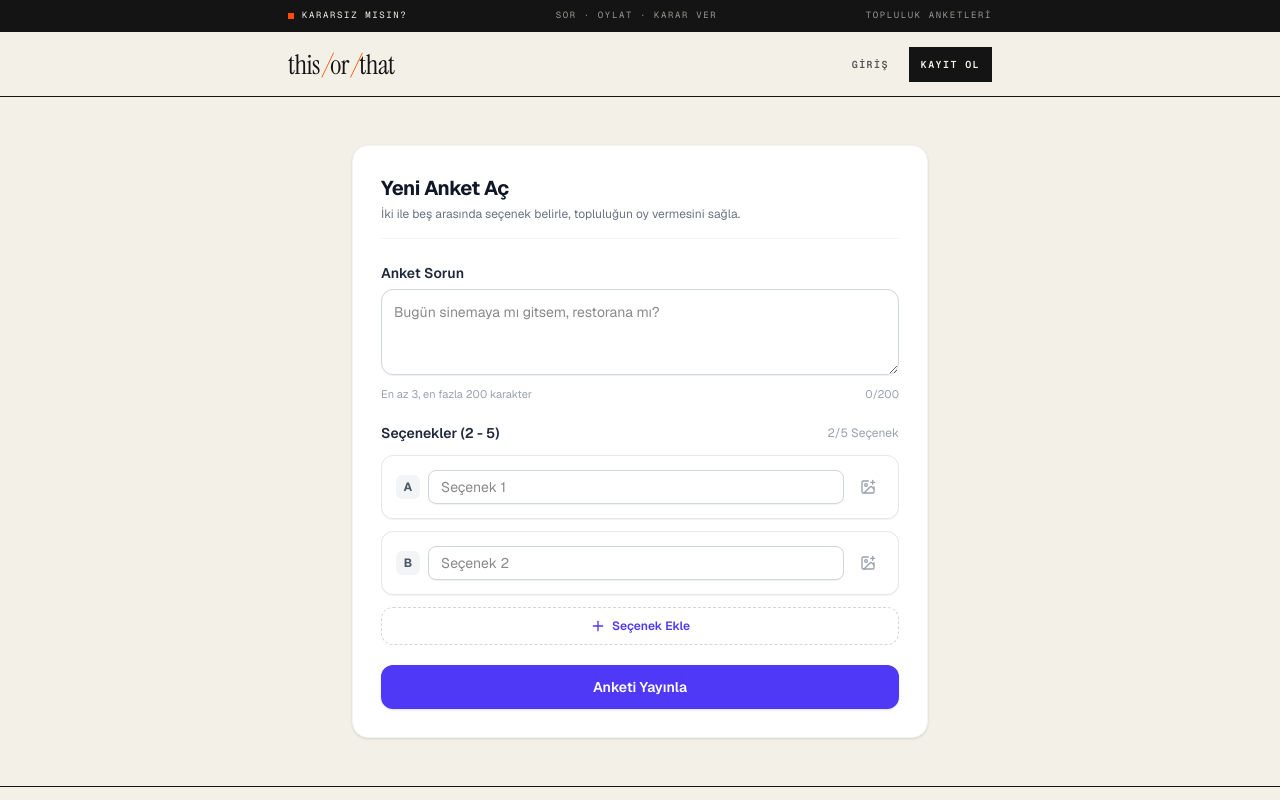
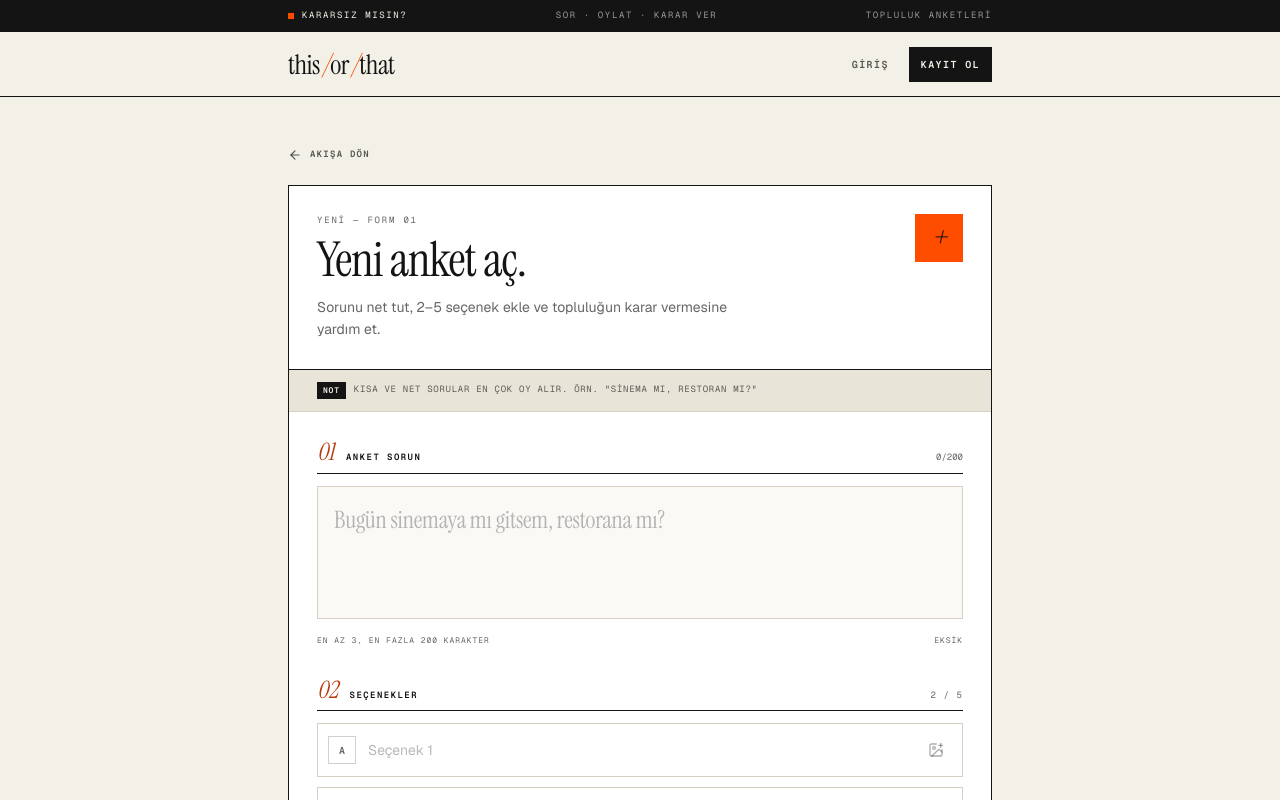
Before and after one commit to osmankalkan/ToT, a Next.js app: page /create in a window 1280 px wide. Shown: the top 800 px of the page. Built offline with nearby package versions, Linux system fonts and the light colour scheme; no server answers.

Commit message:
feat(create): restyle poll form and system pages

```diff
--- a/src/app/create/page.tsx
+++ b/src/app/create/page.tsx
@@ -1,22 +1,60 @@
 import type { Metadata } from "next";
+import Link from "next/link";
+import { ArrowLeft } from "lucide-react";
 import { PollForm } from "@/components/PollForm";
 
 export const metadata: Metadata = {
-  title: "Yeni Anket Oluştur | ThisOrThat",
+  title: "Yeni Anket Oluştur",
   description: "Kararsız kaldığın konuda bir soru ve seçenekler paylaş, oy topla.",
 };
 
 export default function CreatePollPage() {
   return (
-    <div className="mx-auto w-full max-w-xl rounded-2xl border border-gray-100 bg-white p-5 sm:p-7 shadow-sm">
-      <div className="mb-6 border-b border-gray-100 pb-4">
-        <h1 className="text-xl font-bold tracking-tight text-gray-900">Yeni Anket Aç</h1>
-        <p className="mt-1 text-xs text-gray-500">
-          İki ile beş arasında seçenek belirle, topluluğun oy vermesini sağla.
-        </p>
+    <div className="mx-auto w-full max-w-3xl">
+      <Link
+        href="/"
+        className="inline-flex items-center gap-2 font-mono text-[9px] font-semibold uppercase tracking-[0.14em] text-ink/70 transition-colors hover:text-ink focus-visible:outline focus-visible:outline-2 focus-visible:outline-offset-4 focus-visible:outline-ink"
+      >
+        <ArrowLeft className="h-3.5 w-3.5" />
+        Akışa dön
+      </Link>
+
+      <div className="mt-4 border border-ink bg-white">
+        <header className="relative flex items-start justify-between gap-4 border-b border-ink p-5 sm:p-7">
+          <div>
+            <p className="font-mono text-[9px] uppercase tracking-[0.2em] text-ink/65">
+              Yeni — Form 01
+            </p>
+            <h1 className="mt-2 font-serif text-4xl leading-none tracking-[-0.02em] text-ink sm:text-5xl">
+              Yeni anket aç.
+            </h1>
+            <p className="mt-3 max-w-md text-sm leading-relaxed text-ink/65">
+              Sorunu net tut, 2–5 seçenek ekle ve topluluğun karar vermesine
+              yardım et.
+            </p>
+          </div>
+          <span
+            aria-hidden
+            className="hidden h-12 w-12 shrink-0 items-center justify-center bg-signal font-serif text-3xl italic leading-none text-ink sm:flex"
+          >
+            +
+          </span>
+        </header>
+
+        <div className="border-b border-line bg-smoke px-5 py-3 sm:px-7">
+          <p className="flex items-start gap-2 font-mono text-[9px] uppercase leading-relaxed tracking-[0.08em] text-ink/65">
+            <span className="shrink-0 bg-ink px-1.5 py-0.5 text-[8px] font-semibold tracking-[0.1em] text-paper">
+              Not
+            </span>
+            Kısa ve net sorular en çok oy alır. Örn. &quot;Sinema mı, restoran
+            mı?&quot;
+          </p>
+        </div>
+
+        <div className="p-5 sm:p-7">
+          <PollForm />
+        </div>
       </div>
-
-      <PollForm />
     </div>
   );
 }
--- a/src/app/not-found.tsx
+++ b/src/app/not-found.tsx
@@ -1,22 +1,47 @@
 import Link from "next/link";
-import { HelpCircle } from "lucide-react";
+import { ArrowUpRight, Home } from "lucide-react";
 
 export default function NotFound() {
   return (
-    <div className="flex flex-col items-center justify-center rounded-2xl border border-gray-100 bg-white p-12 text-center shadow-sm">
-      <div className="flex h-14 w-14 items-center justify-center rounded-full bg-indigo-50 text-indigo-600">
-        <HelpCircle className="h-7 w-7" />
+    <div className="mx-auto w-full max-w-2xl">
+      <div className="border border-ink bg-white">
+        <div className="flex items-center justify-between border-b border-ink px-5 py-3">
+          <p className="font-mono text-[9px] uppercase tracking-[0.2em] text-ink/65">
+            Kayıt bulunamadı
+          </p>
+          <span className="h-2 w-2 bg-signal" />
+        </div>
+
+        <div className="p-6 sm:p-10">
+          <p className="font-serif text-[92px] leading-none tracking-[-0.05em] text-ink sm:text-[112px]">
+            404<span className="text-signal">.</span>
+          </p>
+
+          <h1 className="mt-4 font-serif text-3xl leading-tight tracking-[-0.01em] text-ink">
+            Sayfa bulunamadı.
+          </h1>
+          <p className="mt-3 max-w-md text-sm leading-relaxed text-ink/65">
+            Aradığın anket veya sayfa silinmiş ya da hiç var olmamış olabilir.
+          </p>
+
+          <div className="mt-7 flex flex-col gap-2.5 sm:flex-row">
+            <Link
+              href="/"
+              className="inline-flex items-center justify-center gap-2 bg-ink px-5 py-3 font-mono text-[9px] font-semibold uppercase tracking-[0.14em] text-paper transition-colors hover:bg-signal hover:text-ink focus-visible:outline focus-visible:outline-2 focus-visible:outline-offset-2 focus-visible:outline-ink"
+            >
+              <Home className="h-3.5 w-3.5" />
+              Ana sayfa
+            </Link>
+            <Link
+              href="/create"
+              className="inline-flex items-center justify-center gap-2 border border-ink px-5 py-3 font-mono text-[9px] font-semibold uppercase tracking-[0.14em] text-ink transition-colors hover:bg-smoke focus-visible:outline focus-visible:outline-2 focus-visible:outline-offset-2 focus-visible:outline-ink"
+            >
+              Anket aç
+              <ArrowUpRight className="h-3.5 w-3.5" />
+            </Link>
+          </div>
+        </div>
       </div>
-      <h1 className="mt-4 text-xl font-bold text-gray-900">Sayfa Bulunamadı</h1>
-      <p className="mt-1 text-sm text-gray-500 max-w-xs">
-        Aradığın anket veya sayfa silinmiş veya hiç var olmamış olabilir.
-      </p>
-      <Link
-        href="/"
-        className="mt-6 rounded-xl bg-indigo-600 px-5 py-2.5 text-sm font-semibold text-white shadow-sm transition hover:bg-indigo-700"
-      >
-        Ana Sayfaya Dön
-      </Link>
     </div>
   );
 }
--- a/src/components/PollForm.tsx
+++ b/src/components/PollForm.tsx
@@ -4,7 +4,7 @@ import { useState } from "react";
 import { useRouter } from "next/navigation";
 import { createClient } from "@/lib/supabase/client";
 import { PollOptionInput } from "./PollOptionInput";
-import { Plus, Loader2, AlertCircle } from "lucide-react";
+import { AlertCircle, ArrowUpRight, Loader2, Plus } from "lucide-react";
 
 type OptionState = {
   id: string;
@@ -138,17 +138,35 @@ export function PollForm() {
   }
 
   return (
-    <form onSubmit={handleSubmit} className="space-y-5">
+    <form onSubmit={handleSubmit} className="space-y-8">
       {error && (
-        <div className="flex items-center gap-2 rounded-xl bg-red-50 p-3 text-xs text-red-700">
-          <AlertCircle className="h-4 w-4 shrink-0 text-red-500" />
+        <div
+          role="alert"
+          className="flex items-start gap-2.5 border border-line border-l-2 border-l-alert bg-white p-3 text-xs leading-relaxed text-ink"
+        >
+          <AlertCircle className="mt-0.5 h-3.5 w-3.5 shrink-0 text-alert" />
           <span>{error}</span>
         </div>
       )}
 
-      {/* Soru Girişi */}
-      <div>
-        <label className="block text-sm font-semibold text-gray-800">Anket Sorun</label>
+      {/* Soru */}
+      <section>
+        <div className="flex items-baseline justify-between border-b border-ink pb-2">
+          <div className="flex items-baseline gap-3">
+            <span className="font-serif text-2xl italic leading-none text-alert">01</span>
+            <h2 className="font-mono text-[9px] font-semibold uppercase tracking-[0.16em] text-ink">
+              Anket sorun
+            </h2>
+          </div>
+          <span
+            className={`font-mono text-[9px] tabular-nums ${
+              question.length > 180 ? "text-alert" : "text-ink/65"
+            }`}
+          >
+            {question.length}/200
+          </span>
+        </div>
+
         <textarea
           required
           rows={3}
@@ -157,21 +175,31 @@ export function PollForm() {
           value={question}
           onChange={(e) => setQuestion(e.target.value)}
           placeholder="Bugün sinemaya mı gitsem, restorana mı?"
-          className="mt-1.5 w-full rounded-xl border border-gray-300 p-3 text-sm shadow-2xs focus:border-indigo-500 focus:outline-none focus:ring-1 focus:ring-indigo-500"
+          aria-label="Anket sorunuz"
+          className="mt-3 w-full resize-none border border-line bg-paper/40 p-4 font-serif text-xl leading-snug tracking-[-0.01em] text-ink transition-colors placeholder:text-ink/30 focus:border-ink focus:bg-white focus:outline-none focus:ring-1 focus:ring-ink sm:text-2xl"
         />
-        <div className="mt-1 flex justify-between text-[11px] text-gray-400">
+
+        <div className="mt-2 flex items-center justify-between font-mono text-[8px] uppercase tracking-[0.12em] text-ink/65">
           <span>En az 3, en fazla 200 karakter</span>
-          <span>{question.length}/200</span>
+          <span>{question.trim().length < 3 ? "Eksik" : "Uygun"}</span>
         </div>
+      </section>
+
+      {/* Seçenekler */}
+      <section>
+        <div className="flex items-baseline justify-between border-b border-ink pb-2">
+          <div className="flex items-baseline gap-3">
+            <span className="font-serif text-2xl italic leading-none text-alert">02</span>
+            <h2 className="font-mono text-[9px] font-semibold uppercase tracking-[0.16em] text-ink">
+              Seçenekler
+            </h2>
+          </div>
+          <span className="font-mono text-[9px] uppercase tracking-[0.12em] text-ink/65">
+            {options.length} / 5
+          </span>
         </div>
 
-      {/* Seçenekler */}
-      <div className="space-y-3">
-        <div className="flex items-center justify-between">
-          <label className="text-sm font-semibold text-gray-800">Seçenekler (2 - 5)</label>
-          <span className="text-xs text-gray-400">{options.length}/5 Seçenek</span>
-        </div>
-
+        <div className="mt-3 space-y-2.5">
           {options.map((opt, idx) => (
             <PollOptionInput
               key={opt.id}
@@ -184,34 +212,43 @@ export function PollForm() {
               onRemove={() => handleRemoveOption(idx)}
             />
           ))}
+        </div>
 
         {options.length < 5 && (
           <button
             type="button"
             onClick={handleAddOption}
-            className="flex w-full items-center justify-center gap-1.5 rounded-xl border border-dashed border-gray-300 py-2.5 text-xs font-semibold text-indigo-600 transition hover:border-indigo-400 hover:bg-indigo-50/50"
+            className="mt-2.5 flex w-full items-center justify-center gap-2 border border-dashed border-ink/30 py-3 font-mono text-[9px] font-semibold uppercase tracking-[0.14em] text-ink/65 transition-colors hover:border-ink hover:bg-smoke hover:text-ink"
           >
-            <Plus className="h-4 w-4" />
-            <span>Seçenek Ekle</span>
+            <Plus className="h-3.5 w-3.5" />
+            Seçenek ekle
           </button>
         )}
-      </div>
+      </section>
 
-      {/* Gönder Butonu */}
+      {/* Gönder */}
+      <div className="border-t border-line pt-5">
         <button
           type="submit"
           disabled={submitting}
-        className="flex w-full items-center justify-center rounded-xl bg-indigo-600 py-3 text-sm font-semibold text-white shadow-sm transition hover:bg-indigo-700 disabled:opacity-50"
+          className="group flex w-full items-center justify-center gap-3 bg-ink py-3.5 font-mono text-[10px] font-semibold uppercase tracking-[0.16em] text-paper transition-colors hover:bg-signal hover:text-ink focus-visible:outline focus-visible:outline-2 focus-visible:outline-offset-2 focus-visible:outline-ink disabled:pointer-events-none disabled:opacity-40"
         >
           {submitting ? (
-          <div className="flex items-center gap-2">
-            <Loader2 className="h-4 w-4 animate-spin" />
-            <span>Anket Yayınlanıyor...</span>
-          </div>
+            <>
+              <Loader2 className="h-3.5 w-3.5 animate-spin" />
+              <span>Yayınlanıyor</span>
+            </>
           ) : (
-          "Anketi Yayınla"
+            <>
+              <span>Anketi yayınla</span>
+              <ArrowUpRight className="h-4 w-4 transition-transform group-hover:-translate-y-0.5 group-hover:translate-x-0.5" />
+            </>
           )}
         </button>
+        <p className="mt-2.5 text-center font-mono text-[8px] uppercase tracking-[0.14em] text-ink/65">
+          Yayınladıktan sonra soru ve seçenekler düzenlenemez
+        </p>
+      </div>
     </form>
   );
 }
--- a/src/components/PollOptionInput.tsx
+++ b/src/components/PollOptionInput.tsx
@@ -1,8 +1,8 @@
 "use client";
 
 import Image from "next/image";
-import { useRef } from "react";
-import { ImagePlus, Trash2, X } from "lucide-react";
+import { useRef, useState } from "react";
+import { ImagePlus, Trash2 } from "lucide-react";
 
 interface PollOptionInputProps {
   index: number;
@@ -24,22 +24,33 @@ export function PollOptionInput({
   onRemove,
 }: PollOptionInputProps) {
   const fileInputRef = useRef<HTMLInputElement>(null);
+  const [fileError, setFileError] = useState<string | null>(null);
 
   function handleFileChange(e: React.ChangeEvent<HTMLInputElement>) {
     const file = e.target.files?.[0];
-    if (file) {
+    e.target.value = "";
+
+    if (!file) return;
+
     if (file.size > 2 * 1024 * 1024) {
-        alert("Görsel boyutu en fazla 2MB olabilir.");
+      setFileError("Görsel boyutu en fazla 2MB olabilir.");
       return;
     }
+
+    setFileError(null);
     onImageSelect(file);
-    }
   }
 
   return (
-    <div className="space-y-2 rounded-xl border border-gray-200 bg-white p-3.5 shadow-2xs">
+    <div className="border border-line bg-white p-2.5 transition-colors focus-within:border-ink">
       <div className="flex items-center gap-2">
-        <span className="flex h-6 w-6 shrink-0 items-center justify-center rounded-md bg-gray-100 text-xs font-bold text-gray-600">
+        <span
+          className={`flex h-7 w-7 shrink-0 items-center justify-center border font-mono text-[10px] font-semibold transition-colors ${
+            text.trim()
+              ? "border-ink bg-ink text-paper"
+              : "border-ink/20 text-ink/65"
+          }`}
+        >
           {String.fromCharCode(65 + index)}
         </span>
 
@@ -50,7 +61,8 @@ export function PollOptionInput({
           value={text}
           onChange={(e) => onTextChange(e.target.value)}
           placeholder={`Seçenek ${index + 1}`}
-          className="flex-1 rounded-lg border border-gray-300 px-3 py-1.5 text-sm shadow-2xs focus:border-indigo-500 focus:outline-none focus:ring-1 focus:ring-indigo-500"
+          aria-label={`Seçenek ${index + 1} metni`}
+          className="min-w-0 flex-1 border-0 bg-transparent px-1 py-1.5 text-sm text-ink placeholder:text-ink/30 focus:outline-none"
         />
 
         <input
@@ -65,10 +77,11 @@ export function PollOptionInput({
           type="button"
           onClick={() => fileInputRef.current?.click()}
           title="Görsel ekle (opsiyonel)"
-          className={`rounded-lg p-2 transition ${
+          aria-label="Görsel ekle"
+          className={`flex h-8 w-8 shrink-0 items-center justify-center border transition-colors ${
             imagePreview
-              ? "bg-indigo-50 text-indigo-600 hover:bg-indigo-100"
-              : "text-gray-400 hover:bg-gray-100 hover:text-gray-600"
+              ? "border-ink bg-signal text-ink"
+              : "border-transparent text-ink/35 hover:border-ink hover:text-ink"
           }`}
         >
           <ImagePlus className="h-4 w-4" />
@@ -79,30 +92,58 @@ export function PollOptionInput({
             type="button"
             onClick={onRemove}
             title="Seçeneği kaldır"
-            className="rounded-lg p-2 text-gray-400 transition hover:bg-red-50 hover:text-red-600"
+            aria-label="Seçeneği kaldır"
+            className="flex h-8 w-8 shrink-0 items-center justify-center border border-transparent text-ink/35 transition-colors hover:border-ink hover:text-alert"
           >
             <Trash2 className="h-4 w-4" />
           </button>
         )}
       </div>
 
+      {fileError && (
+        <p className="mt-2 pl-9 font-mono text-[9px] uppercase tracking-[0.04em] text-alert">
+          {fileError}
+        </p>
+      )}
+
       {imagePreview && (
-        <div className="relative inline-block overflow-hidden rounded-lg border border-gray-200">
+        <div className="mt-2.5 flex items-start gap-3 border-t border-line pt-2.5">
+          <div className="relative h-20 w-28 shrink-0 border border-line bg-smoke">
             <Image
               src={imagePreview}
-            alt="Önizleme"
-            width={120}
-            height={80}
-            className="h-20 w-32 object-cover"
+              alt="Seçenek görseli önizlemesi"
+              fill
+              className="object-cover"
               unoptimized
             />
+          </div>
+          <div className="min-w-0 flex-1">
+            <p className="font-mono text-[8px] uppercase tracking-[0.14em] text-ink/65">
+              Görsel eklendi
+            </p>
+            <p className="mt-1 font-mono text-[9px] text-ink/70">
+              Seçenek {index + 1}
+            </p>
+            <div className="mt-2 flex gap-3">
               <button
                 type="button"
-            onClick={() => onImageSelect(null)}
-            className="absolute top-1 right-1 rounded-full bg-black/60 p-1 text-white hover:bg-black/80"
+                onClick={() => {
+                  setFileError(null);
+                  onImageSelect(null);
+                }}
+                className="font-mono text-[8px] font-semibold uppercase tracking-[0.12em] text-alert underline underline-offset-2 transition-colors hover:bg-signal hover:text-ink hover:no-underline"
               >
-            <X className="h-3 w-3" />
+                Kaldır
               </button>
+              <button
+                type="button"
+                onClick={() => fileInputRef.current?.click()}
+                className="font-mono text-[8px] font-semibold uppercase tracking-[0.12em] text-ink/65 underline underline-offset-2 transition-colors hover:text-ink"
+              >
+                Değiştir
+              </button>
+            </div>
+          </div>
         </div>
       )}
     </div>
```
Also changed, not shown: src/app/error.tsx (+28 -11 lines). Lines whose indentation alone changed are shown as unchanged.
